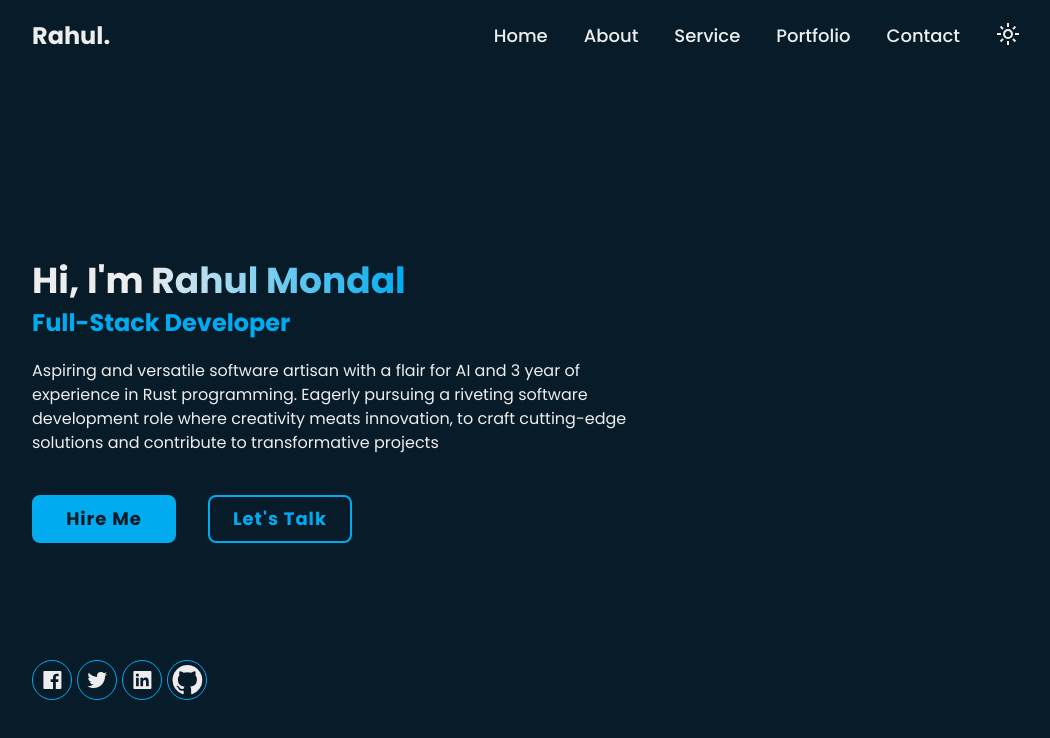
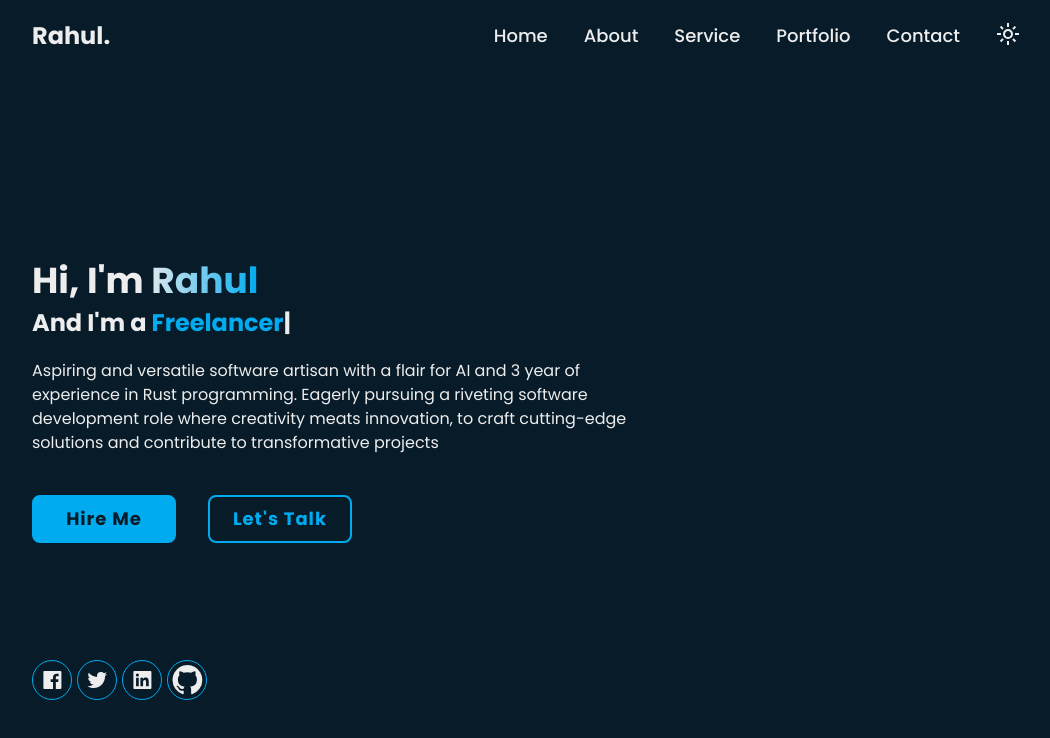
Before and after one commit to Rahul721999/my-portfolio, a React (Vite) app: page / in a window 1280 px wide. Shown: the top 738 px of the page, without its empty margins (96-1146 px from the left). Built offline with nearby package versions, Linux system fonts and the light colour scheme.

Commit message:
added: animation to designations

```diff
--- a/package.json
+++ b/package.json
@@ -14,7 +14,8 @@
   },
   "dependencies": {
     "react": "^18.3.1",
-    "react-dom": "^18.3.1"
+    "react-dom": "^18.3.1",
+    "typed.js": "^2.1.0"
   },
   "devDependencies": {
     "@types/react": "^18.3.3",
--- a/src/components/HomePage.jsx
+++ b/src/components/HomePage.jsx
@@ -1,13 +1,30 @@
+import { useRef, useEffect } from "react";
+import Typed from "typed.js";
+
 const Home = () => {
+    const el = useRef(null);
+    useEffect(() => {
+        const typed = new Typed(el.current, {
+            strings: [ 'Rust Software Developer', 'Full-Stack Web Developer.', 'Freelancer', 'Software Engineer', 'Photographer', 'AI Enthusiast'],
+            typeSpeed: 20,
+            backSpeed: 20,
+            backDelay: 1000,
+            loop: true,
+        });
+        return () => {
+            // Destroy Typed instance during cleanup to stop animation
+            typed.destroy();
+        };
+    }, []);
     return (
         <section className="h-screen flex justify-center flex-col transition-colors duration-300 section-container">
             <div className="max-w-screen-sm ">
                 <h1 className="text-4xl font-bold leading-tight intro-tag">
                     Hi, I'm
-                    <span className="gradient-text intro-tag"> Rahul Mondal</span>
+                    <span className="gradient-text intro-tag"> Rahul</span>
 
                 </h1>
-                <h3 className="text-2xl font-bold my-1 text-cyan designation-tag">Full-Stack Developer</h3>
+                <h3 className="text-2xl font-bold my-1 designation-tag">And I'm a <span ref={el} className="text-[#00abf0]"></span></h3>
                 <p className="text-base my-5 mb-10 ">
                     Aspiring and versatile software artisan with a flair for AI and 3 year of experience in Rust programming.
                     Eagerly pursuing a riveting software development role where creativity meats innovation,
@@ -20,7 +37,7 @@ const Home = () => {
             </div>
             <div className="btn-container">
                 <a href="https://www.facebook.com/profile.php?id=100007980798131" className='social-link'>
-                <svg className = "social-icon" xmlns="http://www.w3.org/2000/svg" width="24" height="24" viewBox="0 0 24 24"><path d="M20 3H4a1 1 0 0 0-1 1v16a1 1 0 0 0 1 1h8.615v-6.96h-2.338v-2.725h2.338v-2c0-2.325 1.42-3.592 3.5-3.592.699-.002 1.399.034 2.095.107v2.42h-1.435c-1.128 0-1.348.538-1.348 1.325v1.735h2.697l-.35 2.725h-2.348V21H20a1 1 0 0 0 1-1V4a1 1 0 0 0-1-1z"></path></svg>
+                    <svg className="social-icon" xmlns="http://www.w3.org/2000/svg" width="24" height="24" viewBox="0 0 24 24"><path d="M20 3H4a1 1 0 0 0-1 1v16a1 1 0 0 0 1 1h8.615v-6.96h-2.338v-2.725h2.338v-2c0-2.325 1.42-3.592 3.5-3.592.699-.002 1.399.034 2.095.107v2.42h-1.435c-1.128 0-1.348.538-1.348 1.325v1.735h2.697l-.35 2.725h-2.348V21H20a1 1 0 0 0 1-1V4a1 1 0 0 0-1-1z"></path></svg>
                 </a>
                 <a href="https://www.x.com/RahulM7299" className='social-link'>
                     <svg className='social-icon' xmlns="http://www.w3.org/2000/svg" width="24" height="24" viewBox="0 0 24 24"><path d="M19.633 7.997c.013.175.013.349.013.523 0 5.325-4.053 11.461-11.46 11.461-2.282 0-4.402-.661-6.186-1.809.324.037.636.05.973.05a8.07 8.07 0 0 0 5.001-1.721 4.036 4.036 0 0 1-3.767-2.793c.249.037.499.062.761.062.361 0 .724-.05 1.061-.137a4.027 4.027 0 0 1-3.23-3.953v-.05c.537.299 1.16.486 1.82.511a4.022 4.022 0 0 1-1.796-3.354c0-.748.199-1.434.548-2.032a11.457 11.457 0 0 0 8.306 4.215c-.062-.3-.1-.611-.1-.923a4.026 4.026 0 0 1 4.028-4.028c1.16 0 2.207.486 2.943 1.272a7.957 7.957 0 0 0 2.556-.973 4.02 4.02 0 0 1-1.771 2.22 8.073 8.073 0 0 0 2.319-.624 8.645 8.645 0 0 1-2.019 2.083z"></path></svg>
@@ -29,7 +46,7 @@ const Home = () => {
                     <svg className='social-icon' xmlns="http://www.w3.org/2000/svg" width="24" height="24" viewBox="0 0 24 24" ><path d="M20 3H4a1 1 0 0 0-1 1v16a1 1 0 0 0 1 1h16a1 1 0 0 0 1-1V4a1 1 0 0 0-1-1zM8.339 18.337H5.667v-8.59h2.672v8.59zM7.003 8.574a1.548 1.548 0 1 1 0-3.096 1.548 1.548 0 0 1 0 3.096zm11.335 9.763h-2.669V14.16c0-.996-.018-2.277-1.388-2.277-1.39 0-1.601 1.086-1.601 2.207v4.248h-2.667v-8.59h2.56v1.174h.037c.355-.675 1.227-1.387 2.524-1.387 2.704 0 3.203 1.778 3.203 4.092v4.71z"></path></svg>
                 </a>
                 <a href="https://github.com/Rahul721999" className='social-link'>
-                    <svg className='social-icon' height="1792" viewBox="0 0 1792 1792" width="1792" xmlns="http://www.w3.org/2000/svg"><path d="M1664 896q0 251-146.5 451.5t-378.5 277.5q-27 5-39.5-7t-12.5-30v-211q0-97-52-142 57-6 102.5-18t94-39 81-66.5 53-105 20.5-150.5q0-121-79-206 37-91-8-204-28-9-81 11t-92 44l-38 24q-93-26-192-26t-192 26q-16-11-42.5-27t-83.5-38.5-86-13.5q-44 113-7 204-79 85-79 206 0 85 20.5 150t52.5 105 80.5 67 94 39 102.5 18q-40 36-49 103-21 10-45 15t-57 5-65.5-21.5-55.5-62.5q-19-32-48.5-52t-49.5-24l-20-3q-21 0-29 4.5t-5 11.5 9 14 13 12l7 5q22 10 43.5 38t31.5 51l10 23q13 38 44 61.5t67 30 69.5 7 55.5-3.5l23-4q0 38 .5 89t.5 54q0 18-13 30t-40 7q-232-77-378.5-277.5t-146.5-451.5q0-209 103-385.5t279.5-279.5 385.5-103 385.5 103 279.5 279.5 103 385.5z"/></svg>
+                    <svg className='social-icon' height="1792" viewBox="0 0 1792 1792" width="1792" xmlns="http://www.w3.org/2000/svg"><path d="M1664 896q0 251-146.5 451.5t-378.5 277.5q-27 5-39.5-7t-12.5-30v-211q0-97-52-142 57-6 102.5-18t94-39 81-66.5 53-105 20.5-150.5q0-121-79-206 37-91-8-204-28-9-81 11t-92 44l-38 24q-93-26-192-26t-192 26q-16-11-42.5-27t-83.5-38.5-86-13.5q-44 113-7 204-79 85-79 206 0 85 20.5 150t52.5 105 80.5 67 94 39 102.5 18q-40 36-49 103-21 10-45 15t-57 5-65.5-21.5-55.5-62.5q-19-32-48.5-52t-49.5-24l-20-3q-21 0-29 4.5t-5 11.5 9 14 13 12l7 5q22 10 43.5 38t31.5 51l10 23q13 38 44 61.5t67 30 69.5 7 55.5-3.5l23-4q0 38 .5 89t.5 54q0 18-13 30t-40 7q-232-77-378.5-277.5t-146.5-451.5q0-209 103-385.5t279.5-279.5 385.5-103 385.5 103 279.5 279.5 103 385.5z" /></svg>
                 </a>
             </div>
         </section>
```
Also changed, not shown: 1 other file (tests, documents, lock files or other folders).
